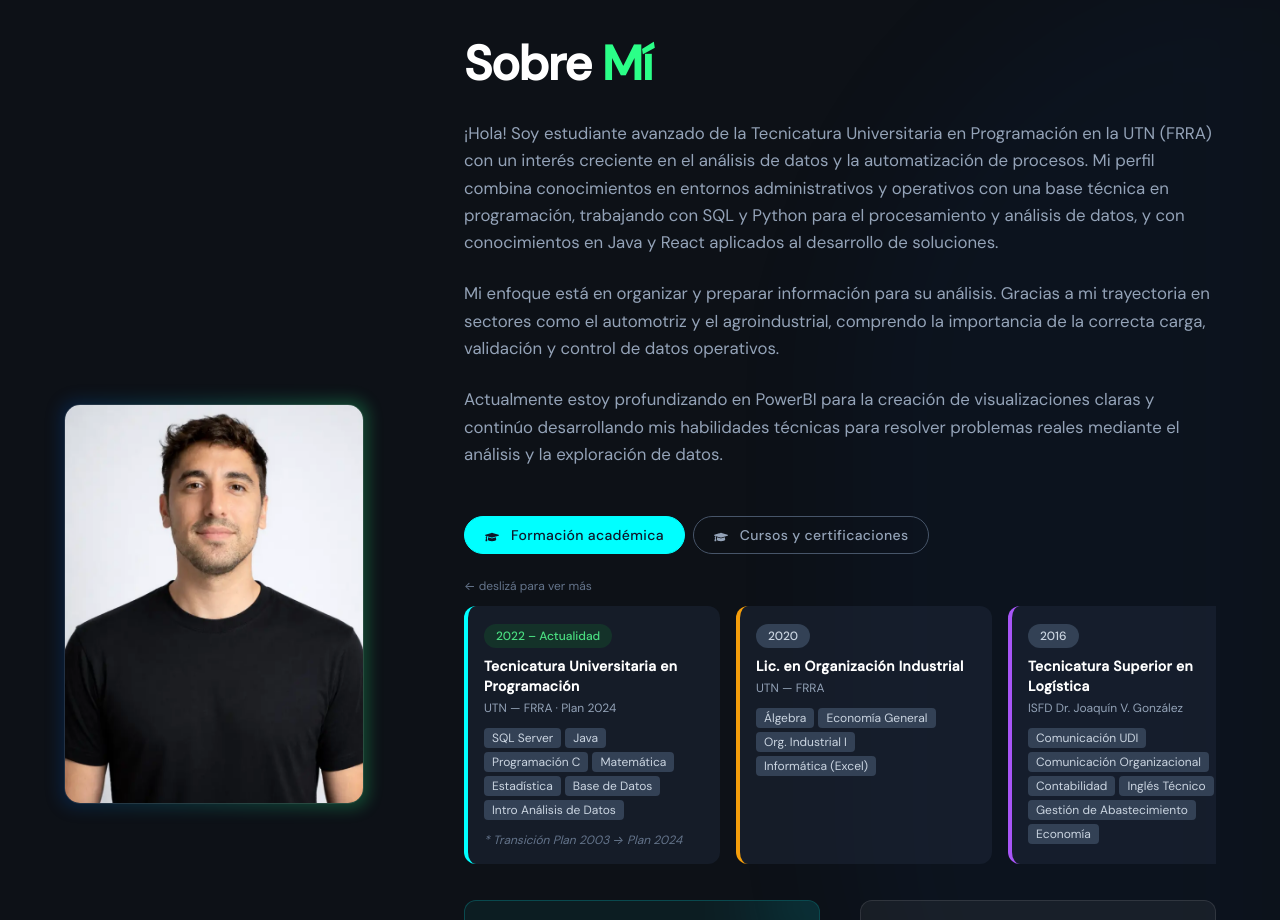
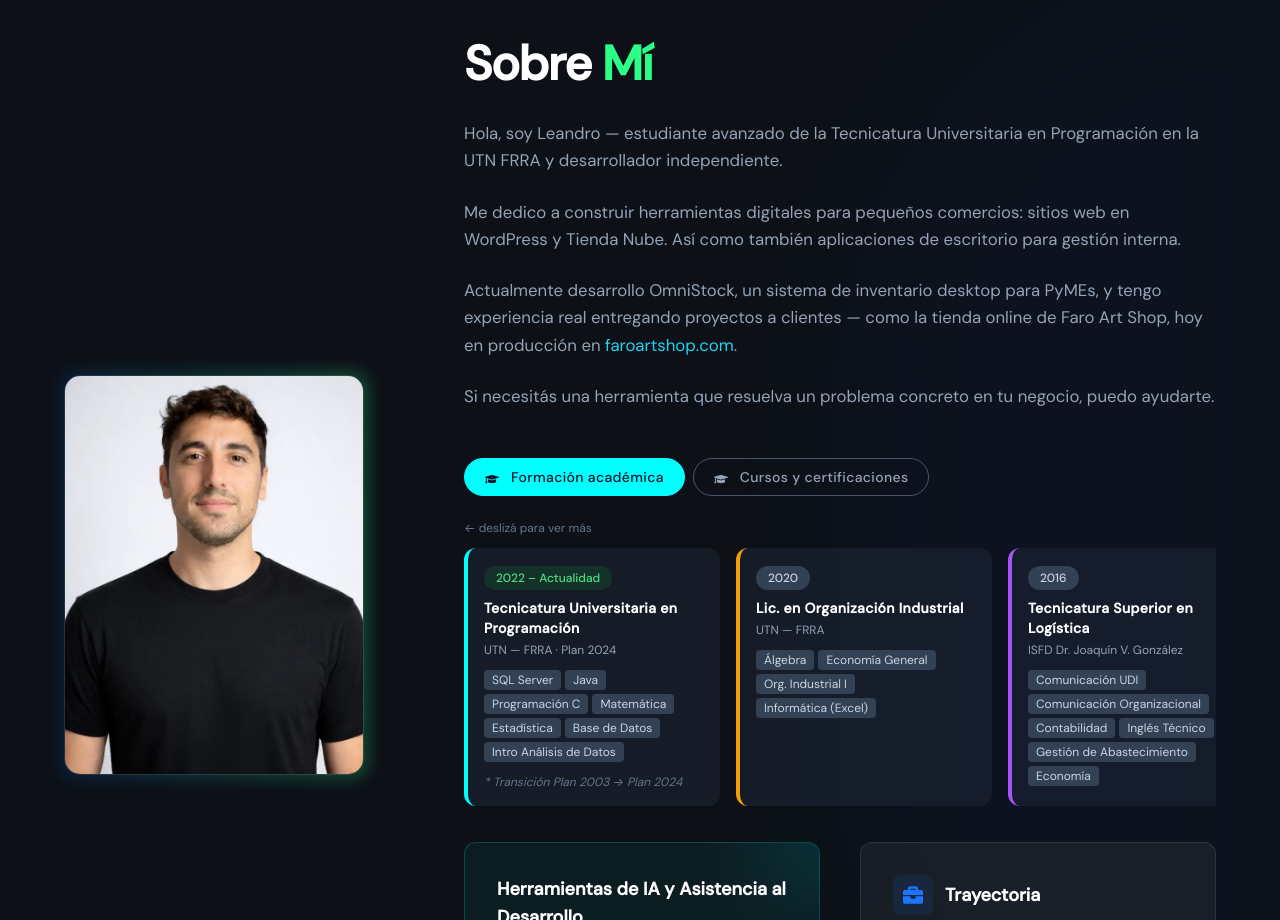
Before and after one commit to lgavegno/mi-portafolio, a React (Vite) app: page / in a window 1280 px wide. Shown: the part 920-1840 px from the top of the page. Built offline with nearby package versions, Linux system fonts and the light colour scheme.

Commit message:
content: actualizar texto Sobre Mí — perfil honesto y claro

```diff
--- a/src/components/About.jsx
+++ b/src/components/About.jsx
@@ -52,20 +52,32 @@ const About = () => {
 
                                 <div className="space-y-6 text-slate-300 text-lg leading-relaxed whitespace-pre-line">
                                     <p>
-                                        ¡Hola! Soy estudiante avanzado de la Tecnicatura Universitaria en Programación en la UTN (FRRA)
-                                        con un interés creciente en el análisis de datos y la automatización de procesos.
-                                        Mi perfil combina conocimientos en entornos administrativos y operativos
-                                        con una base técnica en programación, trabajando con SQL y Python para el procesamiento y análisis de datos,
-                                        y con conocimientos en Java y React aplicados al desarrollo de soluciones.
+                                        Hola, soy Leandro — estudiante avanzado de la Tecnicatura
+                                        Universitaria en Programación en la UTN FRRA y desarrollador
+                                        independiente.
                                     </p>
                                     <p>
-                                        Mi enfoque está en organizar y preparar información para su análisis.
-                                        Gracias a mi trayectoria en sectores como el automotriz y el agroindustrial,
-                                        comprendo la importancia de la correcta carga, validación y control de datos operativos.
+                                        Me dedico a construir herramientas digitales para pequeños
+                                        comercios: sitios web en WordPress y Tienda Nube. Así como
+                                        también aplicaciones de escritorio para gestión interna.
                                     </p>
                                     <p>
-                                        Actualmente estoy profundizando en PowerBI para la creación de visualizaciones claras y continúo desarrollando mis habilidades técnicas para resolver problemas reales
-                                        mediante el análisis y la exploración de datos.
+                                        Actualmente desarrollo OmniStock, un sistema de inventario
+                                        desktop para PyMEs, y tengo experiencia real entregando
+                                        proyectos a clientes — como la tienda online de Faro Art Shop,
+                                        hoy en producción en{' '}
+                                        <a
+                                            href="https://faroartshop.com"
+                                            target="_blank"
+                                            rel="noopener noreferrer"
+                                            className="text-cyan-400 hover:text-cyan-300 transition-colors"
+                                        >
+                                            faroartshop.com
+                                        </a>.
+                                    </p>
+                                    <p>
+                                        Si necesitás una herramienta que resuelva un problema concreto
+                                        en tu negocio, puedo ayudarte.
                                     </p>
                                 </div>
                             </div>
```
